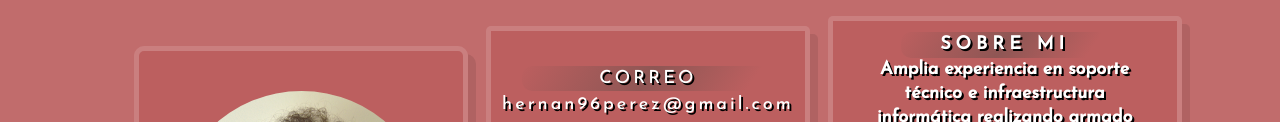
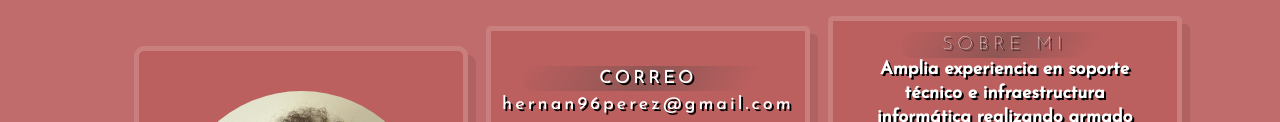
Before and after one commit to hernanp96/cvinformatica, a plain HTML site: page index.html in a window 1280 px wide. Shown: the part 201-323 px from the top of the page. Drawn offline with Linux system fonts and the light colour scheme.

Commit message:
Update index.html

```diff
--- a/index.html
+++ b/index.html
@@ -40,7 +40,7 @@
       </div>
   </div>
        <div class="about" id="about">
-          <p class="infopersonaltitulo" id="abouttitulo"><b>Sobre Mi</b></p>
+          <p class="infopersonaltitulo" id="abouttitulo">Sobre Mi</p>
           <p class="resumen"><b>Amplia experiencia en soporte técnico e infraestructura informática realizando armado y reparación de computadoras, imagenes para instalación masiva, armado y soporte de elementos multimedia para eventos y conferencias, cableado de red, administración de usuarios, configuración de VPNs, configuración de Access Points, entre otras cosas. Actualmente me encuentro indagando en cuestiones de diseño web y programación para expandir mis campos de acción.</b></p>
         </div>
 </div>
```
